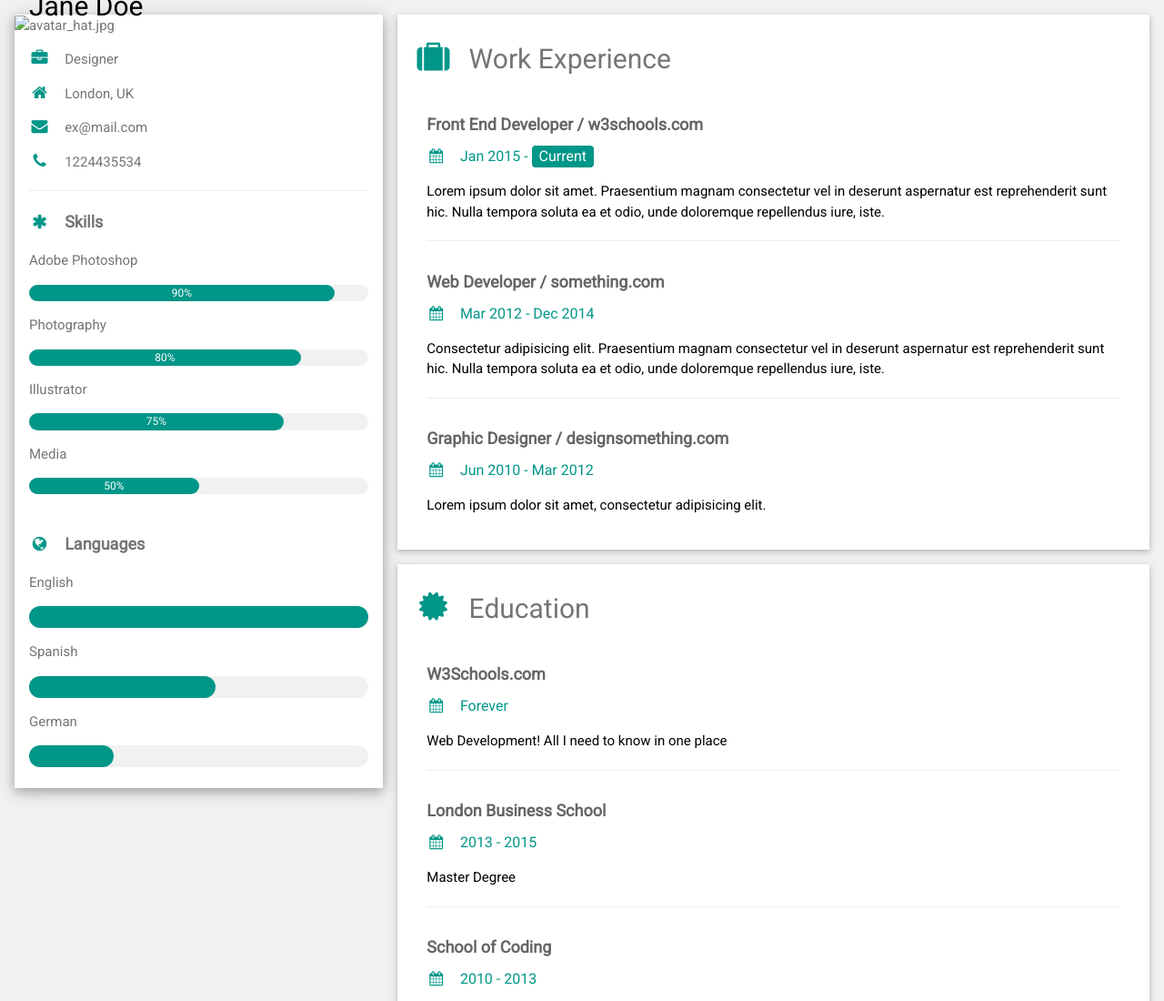
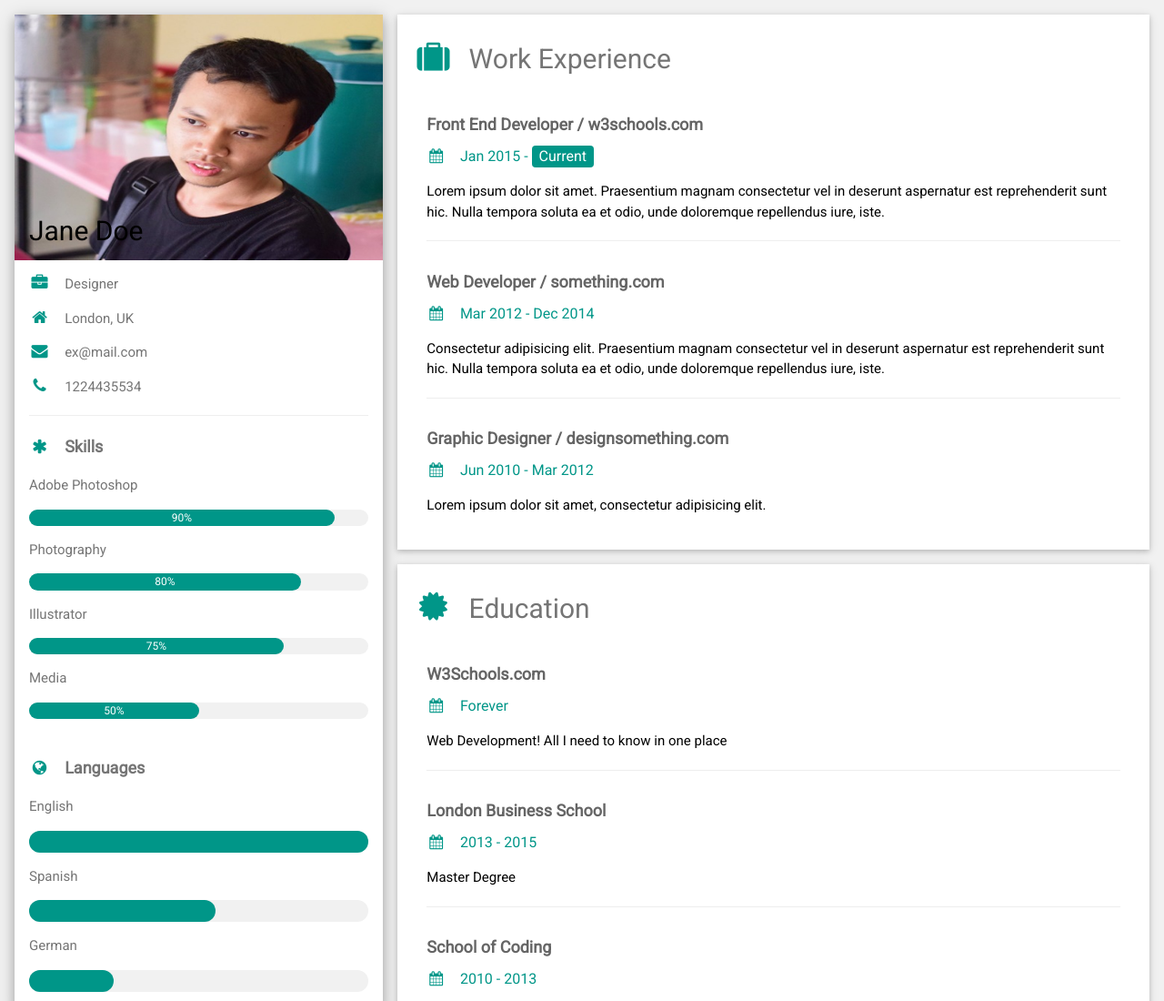
Before and after one commit to jakkapatpark/resume2, a plain HTML site: page index.html in a window 1280 px wide. Shown: the top 1100 px of the page at 91% size. Drawn offline with nearby package versions, Linux system fonts and the light colour scheme.

Commit message:
Update index.html

```diff
--- a/index.html
+++ b/index.html
@@ -22,7 +22,7 @@ html,body,h1,h2,h3,h4,h5,h6 {font-family: "Roboto", sans-serif}
 
       <div class="w3-white w3-text-grey w3-card-4">
         <div class="w3-display-container">
-          <img style="width:100%" alt="avatar_hat.jpg">
+          <img src="avatar_hat.jpg" style="width:100%" alt="Avatar"">
           <div class="w3-display-bottomleft w3-container w3-text-black">
             <h2>Jane Doe</h2>
           </div>
```
